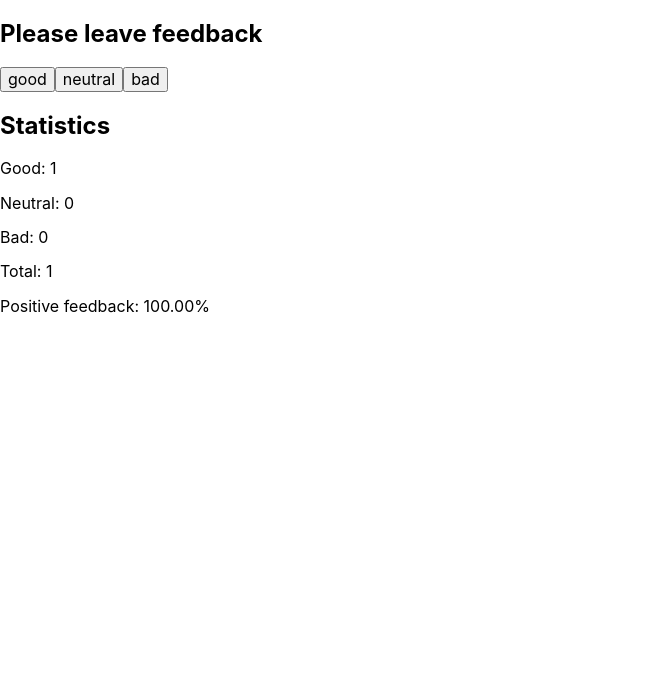
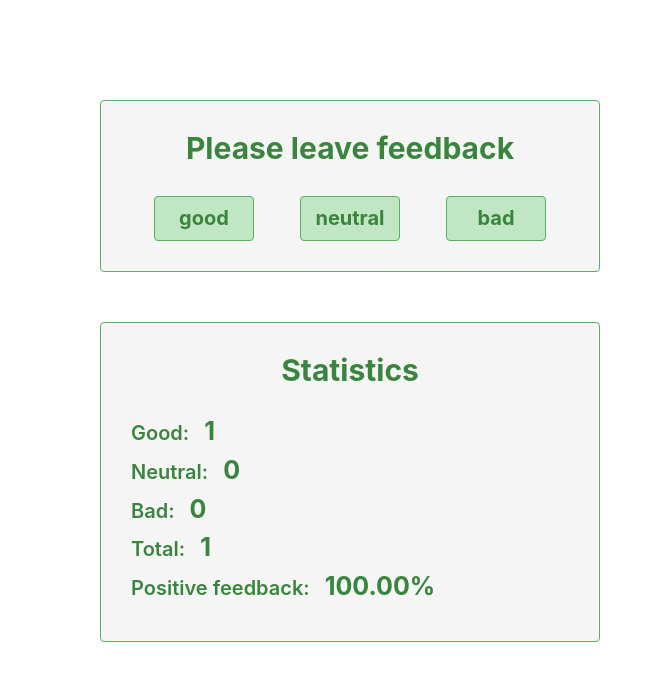
Before and after one commit to LianaSher/goit-react-hw-04-feedback, a React (Create React App) app: page / in a window 1280 px wide. Both pictures are taken after a click on the button "good". Shown: the top 680 px of the page, without its empty margins (0-663 px from the left). Built offline with nearby package versions, Linux system fonts and the light colour scheme.

Commit message:
Feedbacks is done

```diff
--- a/package.json
+++ b/package.json
@@ -8,6 +8,7 @@
     "@testing-library/react": "^12.1.4",
     "@testing-library/user-event": "^13.5.0",
     "modern-normalize": "^1.1.0",
+    "prop-types": "^15.8.1",
     "react": "^18.1.0",
     "react-dom": "^18.1.0",
     "react-scripts": "5.0.1",
--- a/src/GlobalStyles.js
+++ b/src/GlobalStyles.js
@@ -9,12 +9,23 @@ body {
     sans-serif;
   -webkit-font-smoothing: antialiased;
   -moz-osx-font-smoothing: grayscale;
-
+  padding: 100px;
 }
 
 code {
   font-family: source-code-pro, Menlo, Monaco, Consolas, 'Courier New',
     monospace;
 }
+h1,
+h2,
+h3,
+p {
+  margin-top: 0;
+  margin-bottom: 0;
+}
+
+button {
+    cursor: pointer;
+}
 
 `;
--- a/src/components/FeedbackOptions/FeedbackOptions.jsx
+++ b/src/components/FeedbackOptions/FeedbackOptions.jsx
@@ -1,12 +1,19 @@
-// import PropTypes from "prop-types";
+import PropTypes from "prop-types";
+
+import { OptionsContainer, Button } from "../FeedbackOptions/feedbackOptions.styled";
 
 export const FeedbackOptions = ({leaveFeedback, options}) => {
 
     return (
 
-        <div>
-            {options.map((option, index) => { return <button key={index} onClick={() => leaveFeedback(option)} type="button">{option}</button> })}
-        </div>
+        <OptionsContainer>
+            {options.map((option, index) => { return <Button key={index} onClick={() => leaveFeedback(option)} type="button">{option}</Button> })}
+        </OptionsContainer>
 
     );
 }
+
+FeedbackOptions.propTypes = {
+    leaveFeedback: PropTypes.func.isRequired,
+    options: PropTypes.arrayOf(PropTypes.string.isRequired),
+}
--- /dev/null
+++ b/src/components/FeedbackOptions/feedbackOptions.styled.js
@@ -0,0 +1,23 @@
+import styled from 'styled-components';
+
+export const OptionsContainer = styled.div`
+  display: flex;
+
+  justify-content: space-around;
+`;
+
+export const Button = styled.button`
+  width: 100px;
+  padding-top: 10px;
+  padding-bottom: 10px;
+  font-size: 20px;
+  font-weight: 700;
+  color: #3a853e;
+  border: 1px solid #5ab05f;
+  border-radius: 4px;
+  background-color: #c1e6c3;
+  &:hover {
+    color: white;
+    background-color: #5ab05f;
+  }
+`;
--- a/src/components/Notification/Notification.jsx
+++ b/src/components/Notification/Notification.jsx
@@ -1,6 +1,11 @@
-
+import PropTypes from "prop-types";
+import { Message } from "../Notification/notification.styled";
 export const Notification = ({message}) => {
     return (
-        <p>{message}</p>
+        <Message>{message}</Message>
     )
 }
+
+Notification.propTypes = {
+    message: PropTypes.string.isRequired,
+}
--- /dev/null
+++ b/src/components/Notification/notification.styled.js
@@ -0,0 +1,7 @@
+import styled from 'styled-components';
+
+export const Message = styled.p`
+  font-size: 30px;
+  color: #3a853e;
+  text-align: center;
+`;
--- a/src/components/Section/Section.jsx
+++ b/src/components/Section/Section.jsx
@@ -1,9 +1,16 @@
+import PropTypes from "prop-types";
+import { SectionStyled, SectionTitle } from "../Section/section.styled";
 
 export const Section = ({title, children}) => {
     return (
-        <section>
-            <h2>{title}</h2>
+        <SectionStyled>
+            <SectionTitle>{title}</SectionTitle>
             {children}
-        </section>
+        </SectionStyled>
     )
 }
+
+Section.propTypes = {
+    title: PropTypes.string.isRequired,
+    children: PropTypes.element.isRequired,
+}
--- /dev/null
+++ b/src/components/Section/section.styled.js
@@ -0,0 +1,17 @@
+import styled from 'styled-components';
+
+export const SectionStyled = styled.section`
+  width: 500px;
+  background-color: whitesmoke;
+  padding: 30px;
+  border-radius: 4px;
+  border: 1px solid #5ab05f;
+  margin-bottom: 50px;
+`;
+
+export const SectionTitle = styled.h2`
+  font-size: 30px;
+  color: #3a853e;
+  text-align: center;
+  margin-bottom: 30px;
+`;
--- a/src/components/Statistics/Statistics.jsx
+++ b/src/components/Statistics/Statistics.jsx
@@ -1,19 +1,30 @@
 
-// import PropTypes from "prop-types";
+import PropTypes from "prop-types";
 import { Notification } from "../Notification/Notification";
+
+import { Item, Wrapper } from "../Statistics/statistics.styled";
 
 export const Statistics= ({good, neutral, bad, total, positivePercentage}) => {
 
     if (good > 0 || neutral > 0 || bad > 0) {
         return (
             <div>
-                <p>Good: {good}</p>
-                <p>Neutral: {neutral}</p>
-                <p>Bad: {bad}</p>
-                <p>Total: {total}</p>
-                <p>Positive feedback: {positivePercentage}%</p>
+                <Item>Good:  <Wrapper>{good}</Wrapper></Item>
+                <Item>Neutral: <Wrapper> {neutral}</Wrapper></Item>
+                <Item>Bad: <Wrapper> {bad}</Wrapper></Item>
+                <Item>Total: <Wrapper>{total}</Wrapper> </Item>
+                <Item>Positive feedback: <Wrapper> {positivePercentage}%</Wrapper> </Item>
+
             </div>
 
         )
         } else { return (<Notification message={"There is no feedback"} />)  };
     }
+
+Statistics.propTypes = {
+    good: PropTypes.number,
+    neutral: PropTypes.number,
+    bad: PropTypes.number,
+    total: PropTypes.func.isRequired,
+    positivePercentage: PropTypes.func.isRequired,
+}
--- /dev/null
+++ b/src/components/Statistics/statistics.styled.js
@@ -0,0 +1,14 @@
+import styled from 'styled-components';
+
+export const Item = styled.p`
+  font-size: 20px;
+  font-weight: 600;
+  color: #3a853e;
+  margin-bottom: 10px;
+`;
+
+export const Wrapper = styled.span`
+  font-weight: 700;
+  font-size: 25px;
+  margin-left: 10px;
+`;
```
Also changed, not shown: src/components/App.jsx (+2 -13 lines), 1 other file (tests, documents, lock files or other folders).
